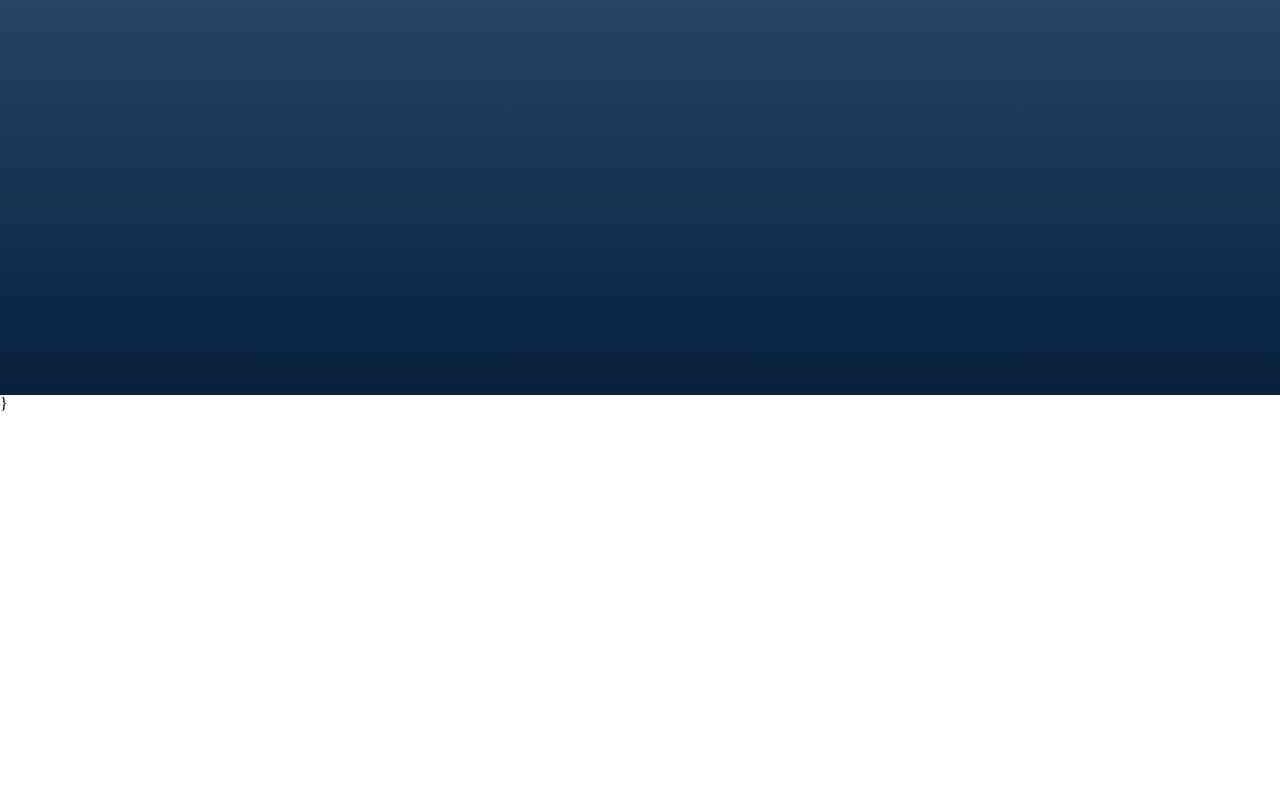
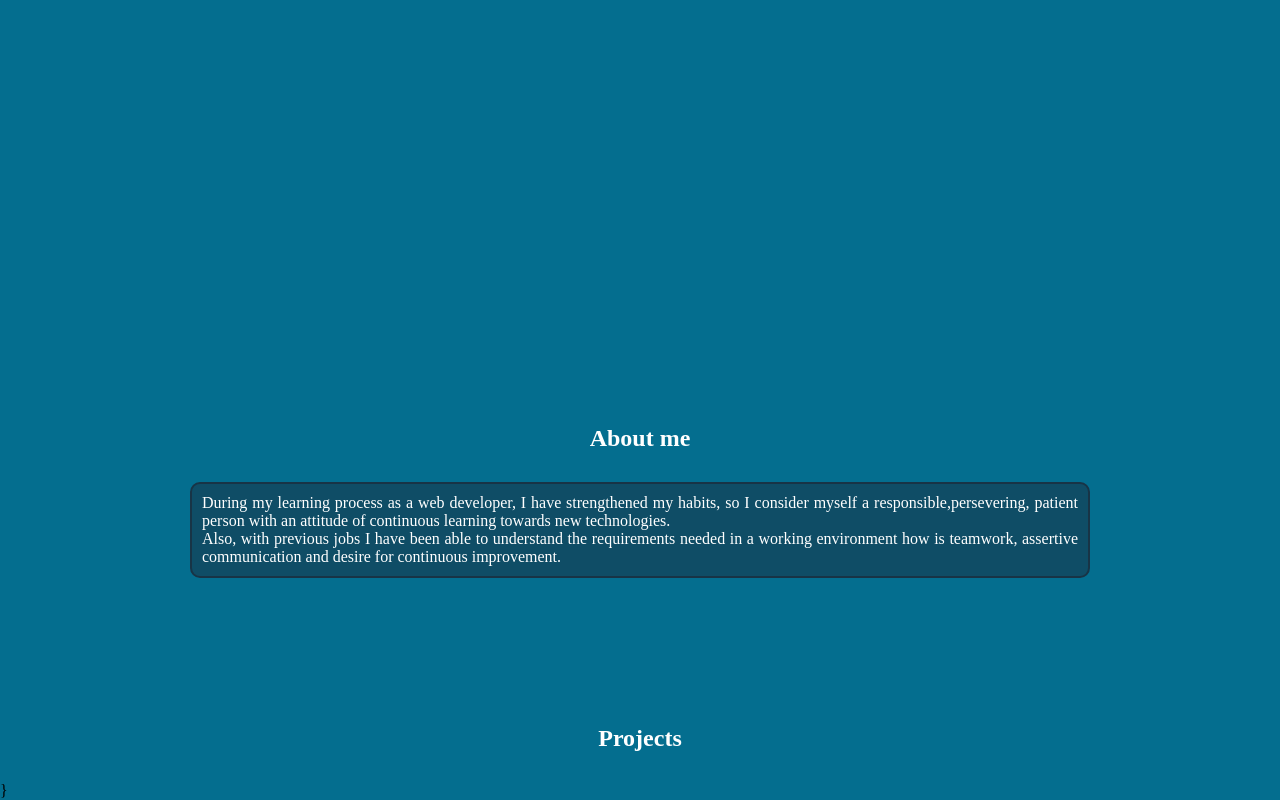
Before and after one commit to japa1509/Portafolio, a plain HTML site: page index.html in a window 1280 px wide. Shown: the part 565-1365 px from the top of the page. Before the commit the page ends 978 px from the top, so only its background shows below. Drawn offline with Linux system fonts and the light colour scheme.

Commit message:
Agregando el about de mi portafolio

```diff
--- a/index.html
+++ b/index.html
@@ -29,6 +29,18 @@
 </header>
 <main>
 
+    <section class="about">
+        <h3>About me</h3>
+        <div class="about-container">
+            <p>During my learning process as a web developer, I have strengthened my habits, so I consider myself a responsible,persevering, patient person with an attitude of continuous learning towards new technologies. <br>
+
+             Also, with previous jobs I have been able to understand the requirements needed in a working environment how is teamwork, assertive communication and desire for continuous improvement.</p>
+            </div>
+    </section>
+    <section class="projects-container">
+        <h3>Projects</h3>
+    </section>
+    <section class="Contact"></section>
 </main>}
 <footer>
 
--- a/styles.css
+++ b/styles.css
@@ -9,14 +9,16 @@
     box-sizing: border-box;
 }
 
+body{
+    background: #046E8F;
+}
 header {
     width: 100%;
     min-width: 320px;
     height: 120vh;
     display: flex;
     flex-direction: column;
-    background-image: linear-gradient(to top, #09203f 0%, #537895 100%);
-
+    /* background-image: linear-gradient(to top, #09203f 0%, #537895 100b%); */
 }
 
 header .logo{
@@ -83,3 +85,36 @@ header nav  {
     background-position: center;
     background-repeat: no-repeat;
 }
+
+/*About me*/
+
+main {
+    width: 100%;
+    min-width: 320px;
+    display: flex;
+    flex-direction: column;
+}
+
+.about {
+    width: 90%;
+    min-width: 288px;
+    max-width: 900px;
+    height: 300px;
+    margin-top: 30px;
+    text-align: justify;
+    align-self: center;
+    color: white;
+}
+ h3 {
+    margin-bottom:30px ;
+    text-align: center;
+    font-size: 24px;
+    color: white;
+}
+
+.about-container{
+    padding: 10px;
+    border: 2px solid #183446;
+    border-radius: 10px ;
+    background: #1834468c;
+}
```
